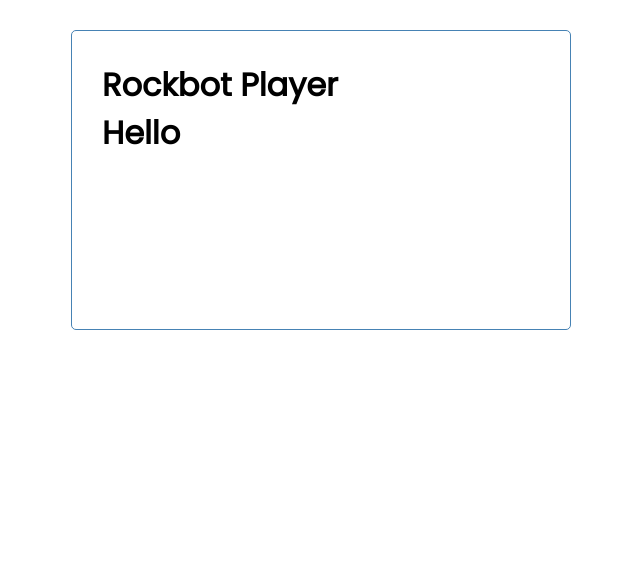
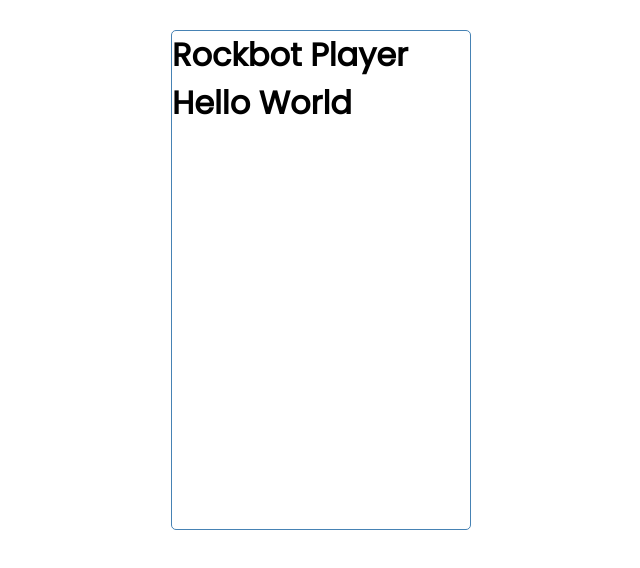
Before and after one commit to majimmy88/rockbot-player, a Vue app: page / in a window 1280 px wide. Shown: the top 568 px of the page, without its empty margins (319-959 px from the left). Built offline with nearby package versions, Linux system fonts and the light colour scheme; no server answers.

Commit message:
Added catch to get request

```diff
--- a/src/App.vue
+++ b/src/App.vue
@@ -1,8 +1,8 @@
 <template>
   <div class="container">
     <h1>Rockbot Player</h1>
-    <NavBar title="Hello" />
     <div>{{ songs }}</div>
+    <NavBar />
   </div>
 </template>
 
@@ -24,7 +24,8 @@
     mounted() {
       axios
         .get('https://api.coindesk.com/v1/bpi/currentprice.json')
-        .then((response: any) => (this.songs = response));
+        .then((response: any) => (this.songs = response.data.chartName))
+        .catch((error) => console.log(error));
     },
   });
 </script>
@@ -40,12 +41,11 @@
     font-family: 'Poppins', sans-serif;
   }
   .container {
-    max-width: 500px;
+    max-width: 300px;
     margin: 30px auto;
     overflow: auto;
-    min-height: 300px;
+    min-height: 500px;
     border: 1px solid steelblue;
-    padding: 30px;
     border-radius: 5px;
   }
   .btn {
```
